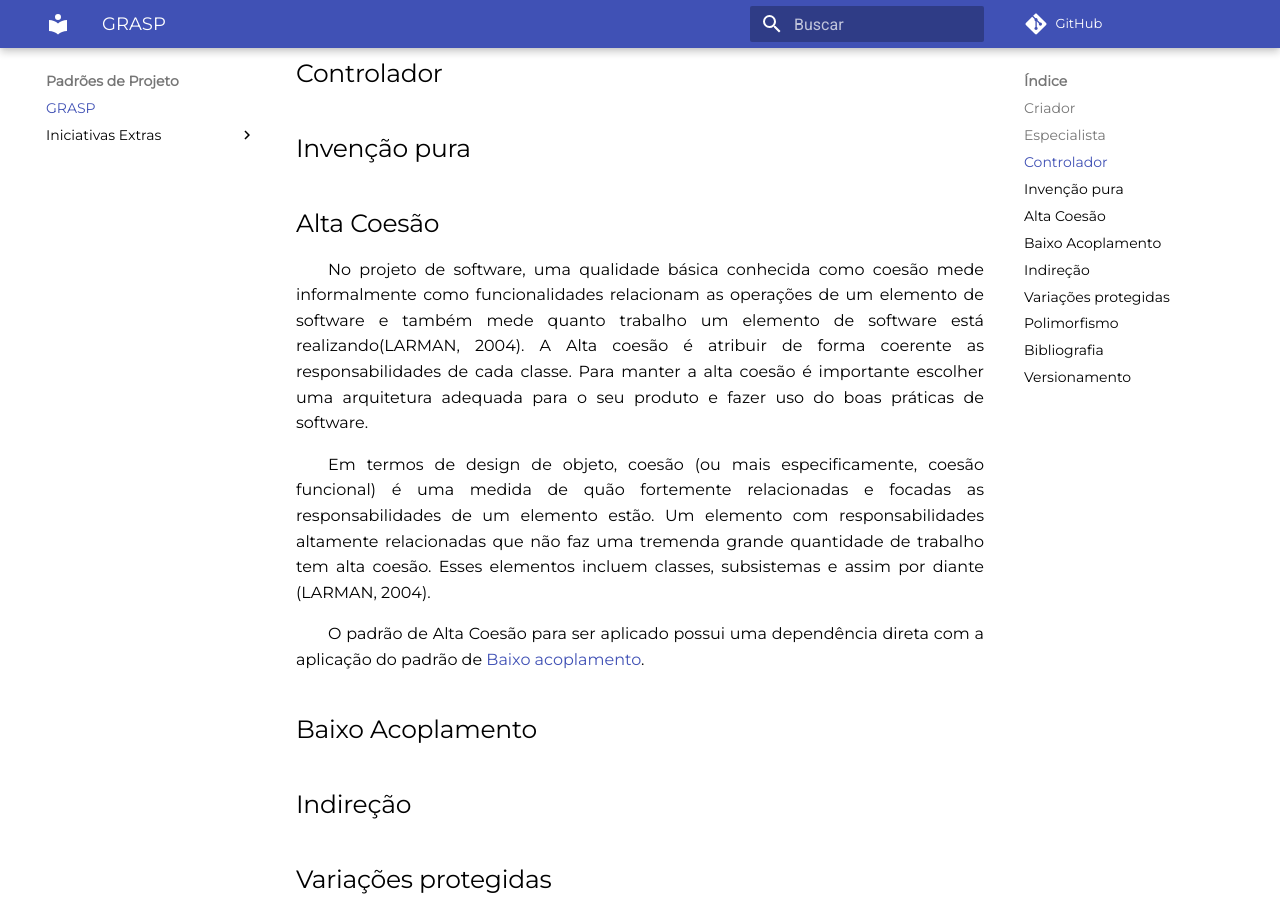
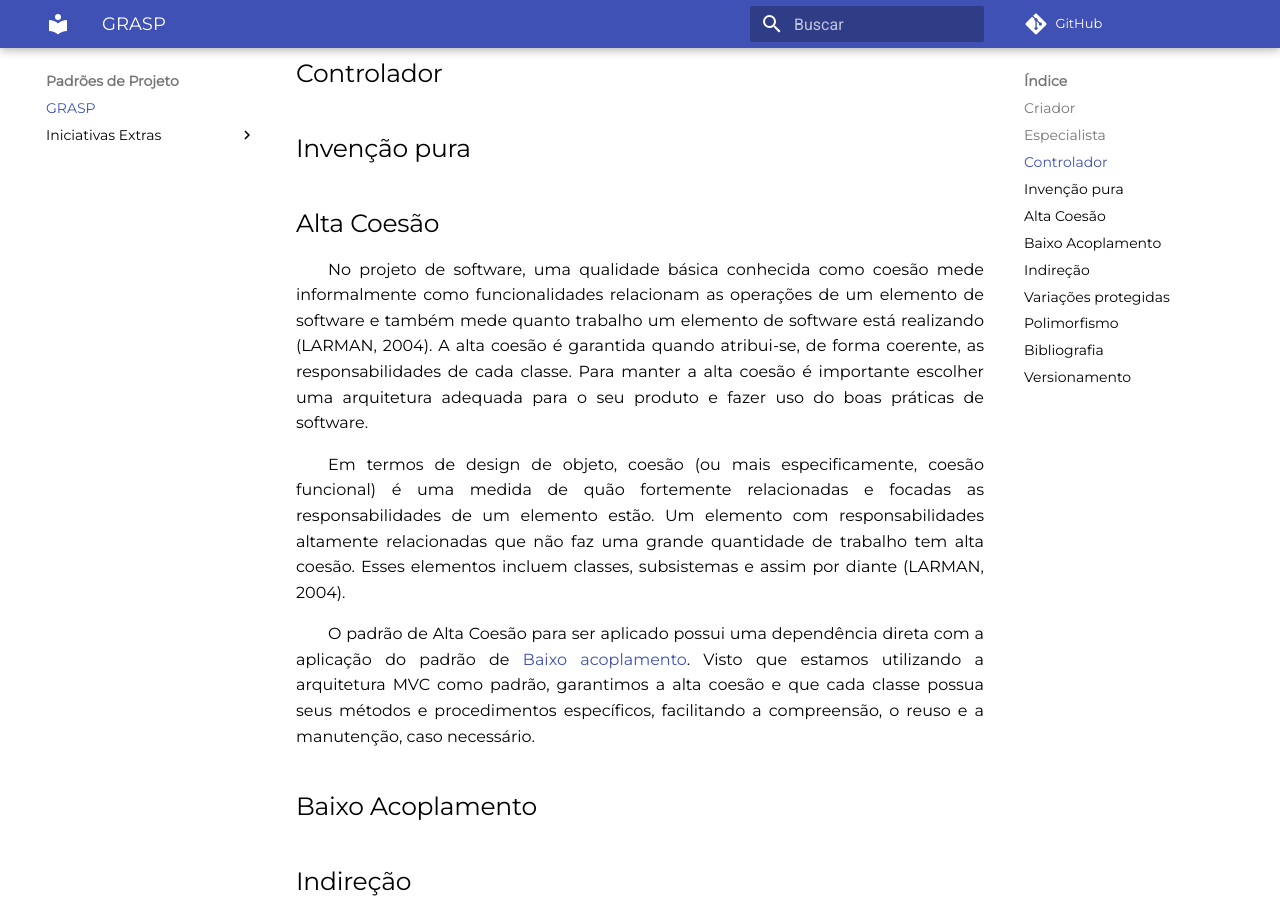
Before and after one commit to UnBArqDsw2021-1/2021.1_G6_Curumim, an MkDocs documentation site: the page built from docs/padroes-de-projeto/grasp.md, in a window 1280 px wide and 900 px high, scrolled down 506 px. Built offline with MkDocs 1.6.1 and Material for MkDocs 9.7.7, drawn with Linux system fonts in a browser that asks for light colours; comment, search, counter and statistics services are not loaded.

Commit message:
doc(#131) complementando topico da alta coesao

```diff
--- a/docs/padroes-de-projeto/grasp.md
+++ b/docs/padroes-de-projeto/grasp.md
@@ -16,11 +16,11 @@
 
 ## Alta Coesão
 
-&emsp;&emsp;No projeto de software, uma qualidade básica conhecida como coesão mede informalmente como funcionalidades relacionam as operações de um elemento de software e também mede quanto trabalho um elemento de software está realizando(LARMAN, 2004). A Alta coesão é atribuir de forma coerente as responsabilidades de cada classe. Para manter a alta coesão é importante escolher uma arquitetura adequada para o seu produto e fazer uso do boas práticas de software.
+&emsp;&emsp;No projeto de software, uma qualidade básica conhecida como coesão mede informalmente como funcionalidades relacionam as operações de um elemento de software e também mede quanto trabalho um elemento de software está realizando (LARMAN, 2004). A alta coesão é garantida quando atribui-se, de forma coerente, as responsabilidades de cada classe. Para manter a alta coesão é importante escolher uma arquitetura adequada para o seu produto e fazer uso do boas práticas de software.
 
-&emsp;&emsp;Em termos de design de objeto, coesão (ou mais especificamente, coesão funcional) é uma medida de quão fortemente relacionadas e focadas as responsabilidades de um elemento estão. Um elemento com responsabilidades altamente relacionadas que não faz uma tremenda grande quantidade de trabalho tem alta coesão. Esses elementos incluem classes, subsistemas e assim por diante (LARMAN, 2004).
+&emsp;&emsp;Em termos de design de objeto, coesão (ou mais especificamente, coesão funcional) é uma medida de quão fortemente relacionadas e focadas as responsabilidades de um elemento estão. Um elemento com responsabilidades altamente relacionadas que não faz uma grande quantidade de trabalho tem alta coesão. Esses elementos incluem classes, subsistemas e assim por diante (LARMAN, 2004).
 
-&emsp;&emsp;O padrão de Alta Coesão para ser aplicado possui uma dependência direta com a aplicação do padrão de [Baixo acoplamento](#baixo-acoplamento).
+&emsp;&emsp;O padrão de Alta Coesão para ser aplicado possui uma dependência direta com a aplicação do padrão de [Baixo acoplamento](#baixo-acoplamento). Visto que estamos utilizando a arquitetura MVC como padrão, garantimos a alta coesão e que cada classe possua seus métodos e procedimentos específicos, facilitando a compreensão, o reuso e a manutenção, caso necessário.
 
 ## Baixo Acoplamento
 
```
